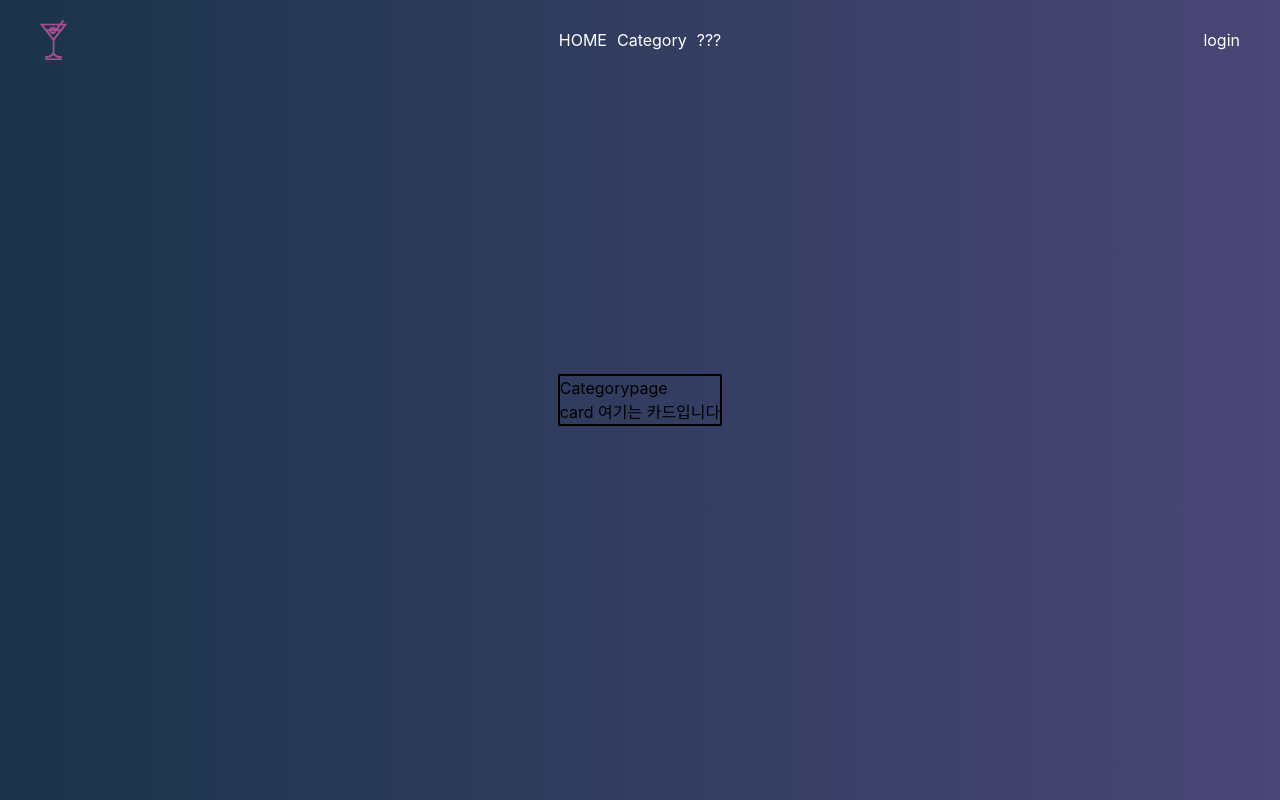
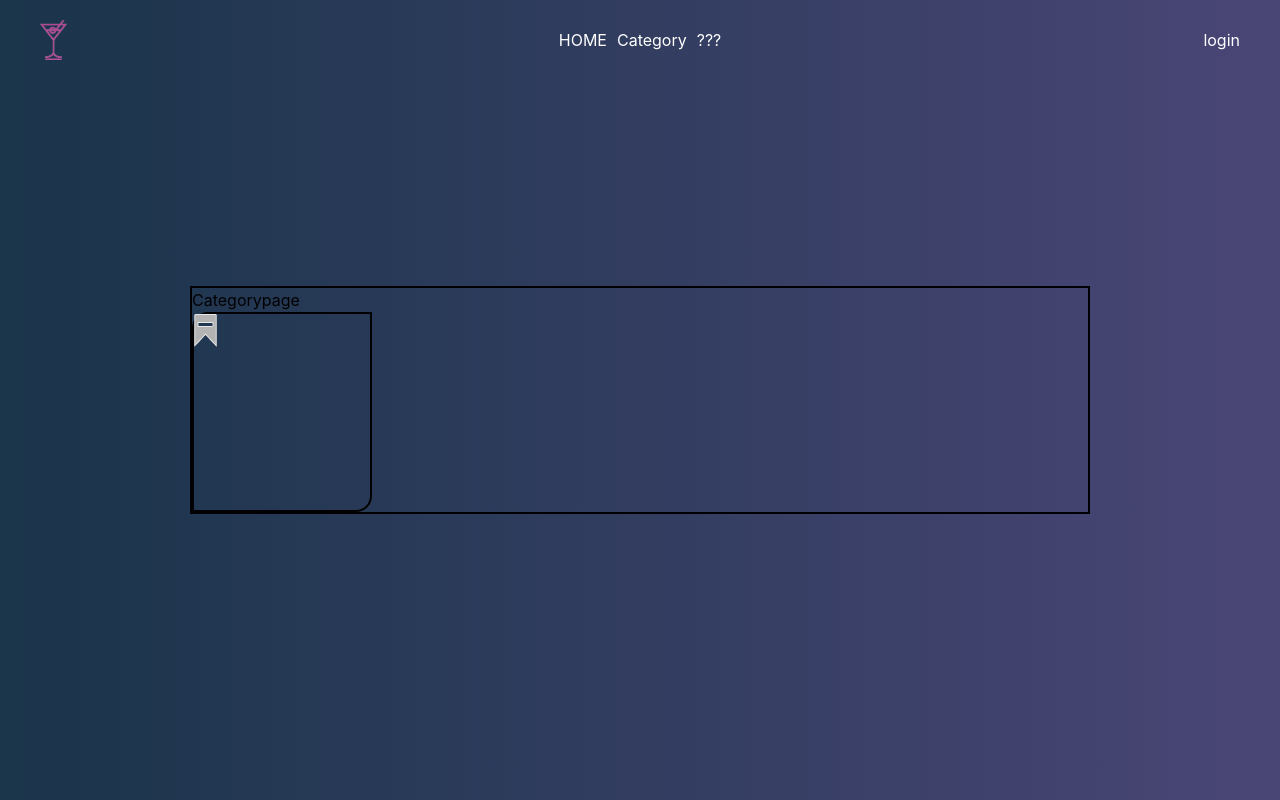
Before and after one commit to codestates-seb/seb44_main_002, a React (Create React App) app in the folder client/: page /category in a window 1280 px wide. Built offline with nearby package versions, Linux system fonts and the light colour scheme.

Commit message:
feat: 북마크버튼

```diff
--- /dev/null
+++ b/client/src/components/BookmarkButton/BookmarkButton.js
@@ -0,0 +1,22 @@
+//item, isBookmarked 를 props 로 받습니다.
+const BookmarkButton = ({ item, isBookmarked }) => {
+  const bookmarkHandler = () => {
+    //북마크 클릭시
+  };
+  return (
+    <button
+      onClick={(e) => {
+        e.stopPropagation();
+        bookmarkHandler();
+      }}
+    >
+      {isBookmarked ? (
+        <img src="/images/bookmarkOn.png" alt="활성화된 북마크" />
+      ) : (
+        <img src="/images/bookmarkOff.png" alt="활성화된 북마크" />
+      )}
+    </button>
+  );
+};
+
+export default BookmarkButton;
--- a/client/src/components/Card/Card.js
+++ b/client/src/components/Card/Card.js
@@ -1,3 +1,16 @@
-export default function Card() {
-  return <div>card 여기는 카드입니다</div>;
+import BookmarkButton from '../BookmarkButton/BookmarkButton';
+//item 칵테일에 대한 정보가 객체형태로 담겨있습니다.
+export default function Card({ item, isBookmarked }) {
+  //const title = item.title;
+  return (
+    //rounded-br-lg
+    <div className=" relative w-[180px] h-[200px] border-2 border-solid border-black   rounded-tl-2xl rounded-br-2xl">
+      <BookmarkButton
+        item={item}
+        isBookmarked={isBookmarked}
+        // className=" absolute top-0 right-10"
+      />
+      {/* {title} */}
+    </div>
+  );
 }
--- a/client/src/pages/Category/Category.js
+++ b/client/src/pages/Category/Category.js
@@ -5,7 +5,7 @@ export default function Category() {
   //
   return (
     <div className="bg-gradient-to-r from-gradi-to to-gradi-from w-screen h-screen flex items-center justify-center">
-      <div className="w-10rem h-auto border-2 border-solid border-black ">
+      <div className="w-[900px] h-auto border-2 border-solid border-black ">
         Categorypage
         <Card />
       </div>
```
Also changed, not shown: client/.eslintrc.json, client/public/images/bookmarkOff.png (added), client/public/images/bookmarkOn.png (added).
